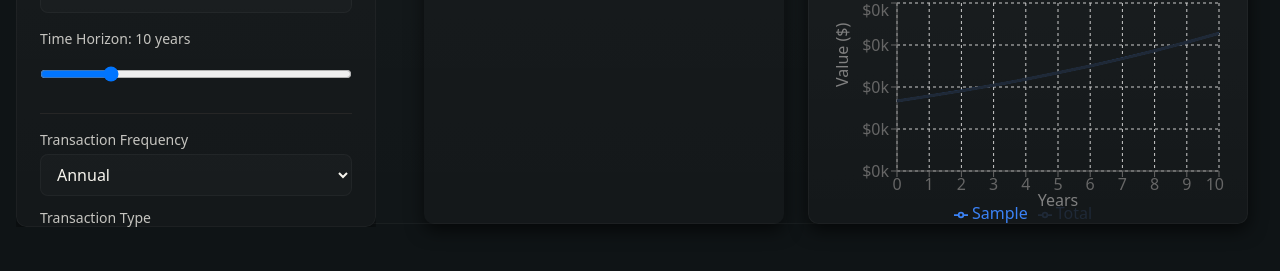
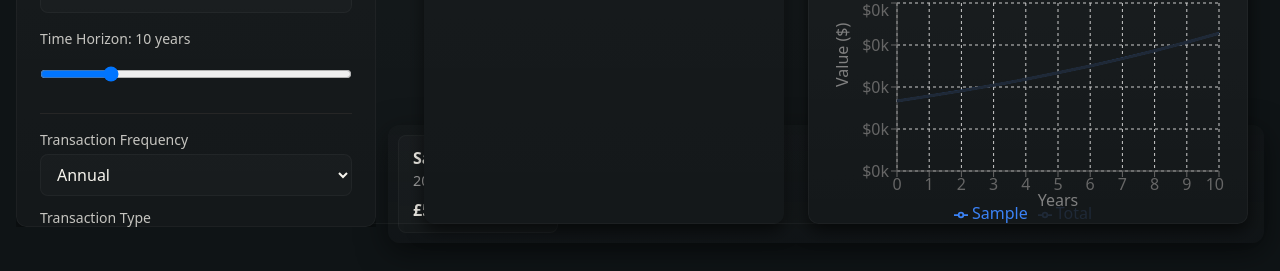
Before and after one commit to QuentinLachaud/moneymemoneynow, a React (Vite) app: page / in a window 1280 px wide. Both pictures are taken after typing "Sample", "5" into the empty fields and a click on the button "Add Account". Shown: the part 541-812 px from the top of the page. Built offline with nearby package versions, Linux system fonts and the light colour scheme.

Commit message:
Adding horizontal strip for assets

```diff
--- a/src/App.tsx
+++ b/src/App.tsx
@@ -1,4 +1,5 @@
-import { useState } from 'react';
+import { useState, useRef, useLayoutEffect } from 'react';
+import { setLocaleCurrency, getLocaleCurrency } from './utils/format';
 import { AccountForm } from './components/AccountForm';
 import { AccountsList } from './components/AccountsList';
 import { DataTable } from './components/DataTable';
@@ -22,6 +23,35 @@ export interface Account {
 export default function App() {
   const [accounts, setAccounts] = useState<Account[]>([]);
   const [selectedIds, setSelectedIds] = useState<Set<string>>(new Set());
+  const leftTrayRef = useRef(null as HTMLDivElement | null);
+  const [bottomLeft, setBottomLeft] = useState<number | null>(null);
+
+  useLayoutEffect(() => {
+    function update() {
+      // On narrow screens let CSS handle full-width layout
+      if (window.innerWidth <= 900) {
+        setBottomLeft(16);
+        return;
+      }
+      const el = leftTrayRef.current;
+      if (!el) {
+        setBottomLeft(16 + 360);
+        return;
+      }
+      const rect = el.getBoundingClientRect();
+      const left = Math.max(16, Math.ceil(rect.right + 12));
+      setBottomLeft(left);
+    }
+
+    update();
+    window.addEventListener('resize', update);
+    const obs = new MutationObserver(update);
+    if (leftTrayRef.current) obs.observe(leftTrayRef.current, { attributes: true, childList: true, subtree: true });
+    return () => {
+      window.removeEventListener('resize', update);
+      obs.disconnect();
+    };
+  }, []);
 
   const addAccount = (account: Omit<Account, 'id'>) => {
     const id = Date.now().toString();
@@ -75,7 +105,7 @@ export default function App() {
         {tab === 'assets' ? (
           <div className="relative">
             {/* Fixed left tray containing the Add Account box */}
-            <aside className="left-tray">
+            <aside className="left-tray" ref={el => (leftTrayRef.current = el as HTMLDivElement)}>
               <div className="bg-white rounded-lg shadow-sm p-6 h-full overflow-auto">
                 <h2 className="mb-4 text-gray-900">Add Account</h2>
                 <AccountForm onSubmit={addAccount} />
@@ -170,6 +200,22 @@ export default function App() {
           </div>
         )}
       </div>
+      {/* Bottom selected-accounts strip. Shows selected accounts horizontally and avoids overlapping left-tray */}
+      <div className="bottom-accounts" role="region" aria-label="Selected accounts" style={bottomLeft != null ? { left: `${bottomLeft}px` } : undefined}>
+        {accounts && accounts.length > 0 ? (
+          Array.from(selectedIds).map(id => {
+            const acct = accounts.find(a => a.id === id);
+            if (!acct) return null;
+            return (
+              <div className="acct" key={acct.id}>
+                <div style={{ fontWeight: 600 }}>{acct.name}</div>
+                <div style={{ fontSize: '0.9rem', color: 'var(--muted-foreground)' }}>{acct.date}</div>
+                <div style={{ marginTop: 6, fontWeight: 700 }}>{acct.transactionType === 'withdraw' ? '-' : ''}{acct.amount.toLocaleString(undefined, { style: 'currency', currency: getLocaleCurrency().currency })}</div>
+              </div>
+            );
+          })
+        ) : null}
+      </div>
     </div>
   );
 }
--- a/src/styles/globals.css
+++ b/src/styles/globals.css
@@ -307,6 +307,47 @@ input, textarea, select {
   }
 }
 
+/* Ensure header and tabs sit above the left-tray drawer */
+.max-w-7xl, .max-w-7xl h1, .tabs {
+  position: relative;
+  z-index: 40;
+}
+
+/* Bottom horizontal accounts strip that spans the page but avoids overlapping the left-tray */
+.bottom-accounts {
+  position: fixed;
+  bottom: 16px;
+  left: calc(16px + 360px);
+  right: 16px;
+  z-index: 20;
+  display: flex;
+  gap: 12px;
+  align-items: center;
+  padding: 10px;
+  box-shadow: 0 8px 30px rgba(0,0,0,0.5);
+  border-radius: 12px;
+  background: linear-gradient(180deg, rgba(18,22,24,0.88), rgba(18,22,24,0.76));
+  overflow-x: auto;
+}
+.bottom-accounts .acct {
+  min-width: 160px;
+  padding: 10px 14px;
+  border-radius: 8px;
+  background: rgba(255,255,255,0.02);
+  border: 1px solid rgba(255,255,255,0.03);
+  display: flex;
+  flex-direction: column;
+}
+
+@media (max-width: 900px) {
+  .bottom-accounts {
+    left: 16px;
+    right: 16px;
+    bottom: 16px;
+    position: fixed;
+  }
+}
+
 
 @theme inline {
   --color-background: var(--background);
```
